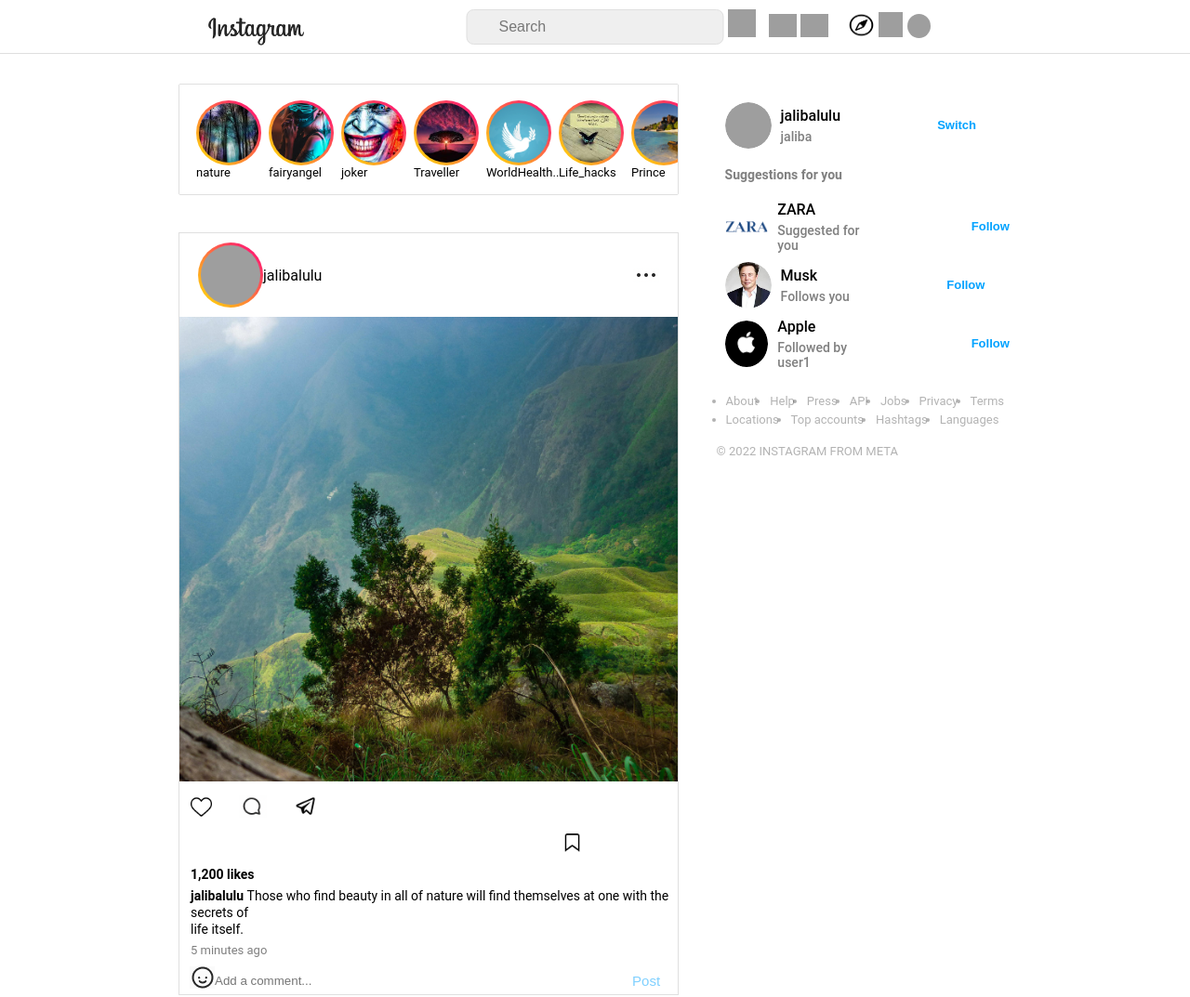
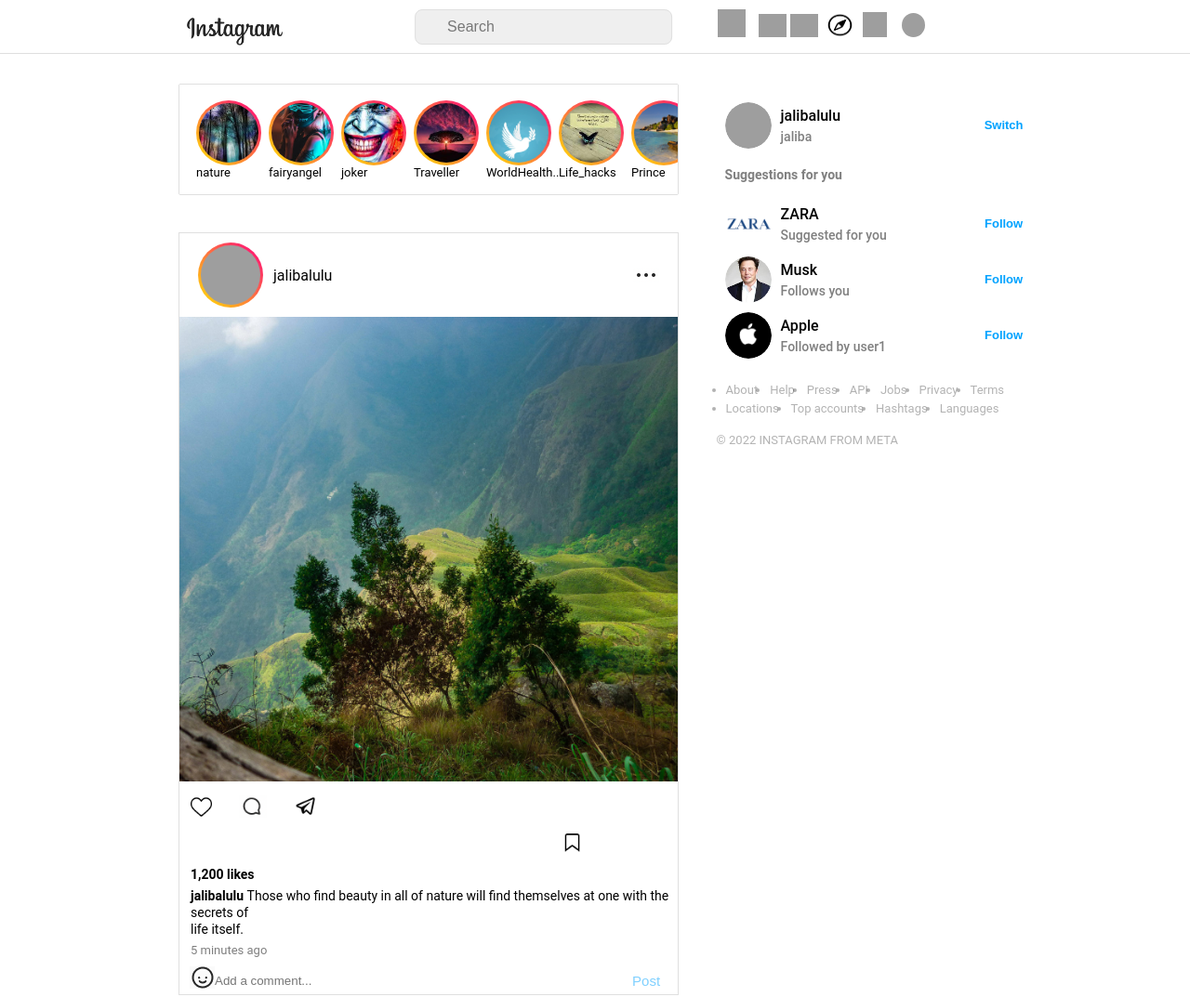
Before and after one commit to jalibalulu1/Instagram-clone, a plain HTML site: page index.html in a window 1280 px wide. Shown: the top 1073 px of the page at 93% size. Drawn offline with Linux system fonts and the light colour scheme; grey boxes are pictures that could not be loaded.

```diff
--- a/index.html
+++ b/index.html
@@ -7,7 +7,6 @@
     <title>Instagram</title>
     <link rel="icon" href="https://img.icons8.com/fluency/48/000000/instagram-new.png" type="image/gif" sizes="40x20">
     <link rel="stylesheet" href="style.css">
-
 </head>
 
 <body>
@@ -15,7 +14,7 @@
         <div class="navigation-wrapper">
             <img src="images/logo.png" class="insta-logo" alt="instagram logo">
             <input type="text" class="search-box" placeholder="search">
-            <div class="navigation-item">
+         <div class="navigation-item">
                 <img src="https://img.icons8.com/material-rounded/24/000000/home.png" alt="" class="home-icons">
                 <img src="https://img.icons8.com/ios/50/000000/sent.png" class="newpost-icons">
                 <img src="https://img.icons8.com/ios/50/000000/plus-2-math.png" alt="" class="newpost-icons">
@@ -92,7 +91,7 @@
                             <div class="profile-pic">
                                 <img src="images/My_pic.jpeg" alt="">
                             </div>
-                            <div p class="user-name">jalibalulu</p></div>
+                            <div p class="names">jalibalulu</p></div>
                         </div>
 
 
@@ -121,7 +120,7 @@
                             <div class="profile-pic">
                                 <img src="images/img3.jpeg" alt="">
                             </div>
-                            <p class="user-name" >fairy_angel</p>
+                            <p class="names" >fairy_angel</p>
                         </div>
                         <img src="images/options.png" class="options">
                     </div>
@@ -147,7 +146,7 @@
                             <div class="profile-pic">
                                 <img src="images/bird.webp" alt="">
                             </div>
-                            <p class="user-name">World Health Organisation</p>
+                            <p class="names">World Health Organisation</p>
                         </div>
                         <img src="images/options.png" class="options">
                     </div>
@@ -174,7 +173,7 @@
                             <div class="profile-pic">
                                 <img src="images/img4.jpeg" alt="">
                             </div>
-                            <p class="user-name">StayTogether</p>
+                            <p class="names">StayTogether</p>
                         </div>
                         <img src="images/options.png" class="options">
                     </div>
@@ -200,7 +199,7 @@
                             <div class="profile-pic">
                                 <img src="images/mess.jpeg" alt="">
                             </div>
-                            <p class="user-name">Life_hacks</p>
+                            <p class="names">Life_hacks</p>
                         </div>
                         <img src="images/options.png" class="options">
                     </div>
--- a/style.css
+++ b/style.css
@@ -40,7 +40,7 @@ body{
 .insta-logo{
     height: 39px;
     margin-top: 7px;
-    margin-left: 29px;
+    margin-left: 6px;
 
 }
 .search-box{
@@ -53,7 +53,7 @@ body{
     border-radius: 8px;
     color:rgba(0, 0, 0, 0.5);
     padding-left: 34px;
-    transform:translateX(-50%);
+    transform:translateX(-70%);
     text-transform:capitalize;
     font-size: 16px;
 }
@@ -66,15 +66,18 @@ body{
     position: relative;
     margin: 82px;
     margin-top: 67px;
+    margin-right: 87px;
 }
 .user-icon{
     width: 25px;
     height:26px;
     float: right;
-    margin:5px;
+    margin-left:16px;
     border-radius: 50%;
     background-image:url(images/My_pic.jpeg);
     background-size: cover;
+    margin-top: 4px;
+    margin-right: 6px;
 }
 .home-icons{
 height:30px;
@@ -89,7 +92,7 @@ margin-right: 10px;
     height: 30px;
     margin-bottom: 10px;
     cursor: pointer;
-    display: inline-block block;
+    display: inline-block;
 }
 .newpost-icons{
     width: 30px;
@@ -98,12 +101,12 @@ margin-right: 10px;
     cursor: pointer;
 }
 .explore-icons{
-
+    margin-right: 6px;
     width: 29px;
     height: 26px;
     margin-left: 15px;
     cursor: pointer;
-    margin-left: 17px;
+    margin-left: 5px;
 }
 .heart-icons{
     width:26px;
@@ -186,6 +189,9 @@ margin-right: 10px;
     color: rgba(0, 0, 0, 0.5);
 
 
+}
+.names{
+    padding-left: 11px;
 }
 .post{
     width:100%;
@@ -344,6 +350,7 @@ margin-right: 10px;
     font-size: 14px;
     font-family: 500;
     margin-top: 5px;
+    width: 115px;
 }
 .action-button{
     width:70px;
```
Also changed, not shown: 1 other file.
